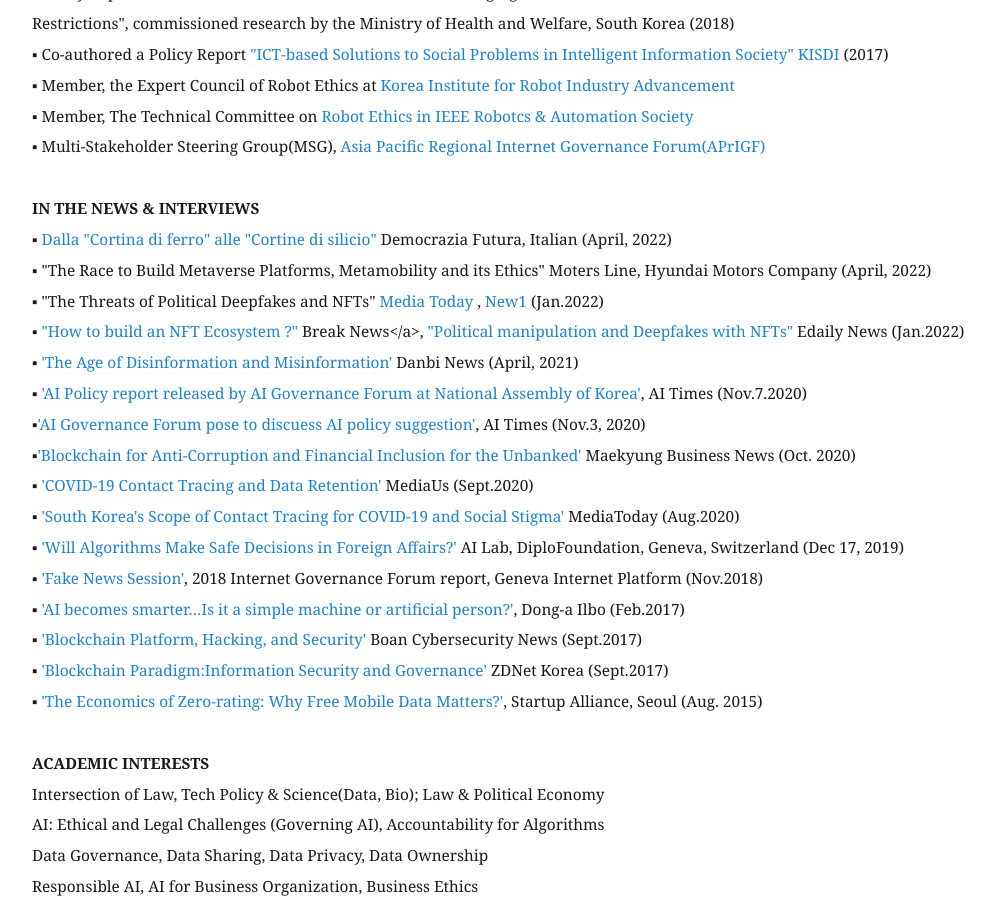
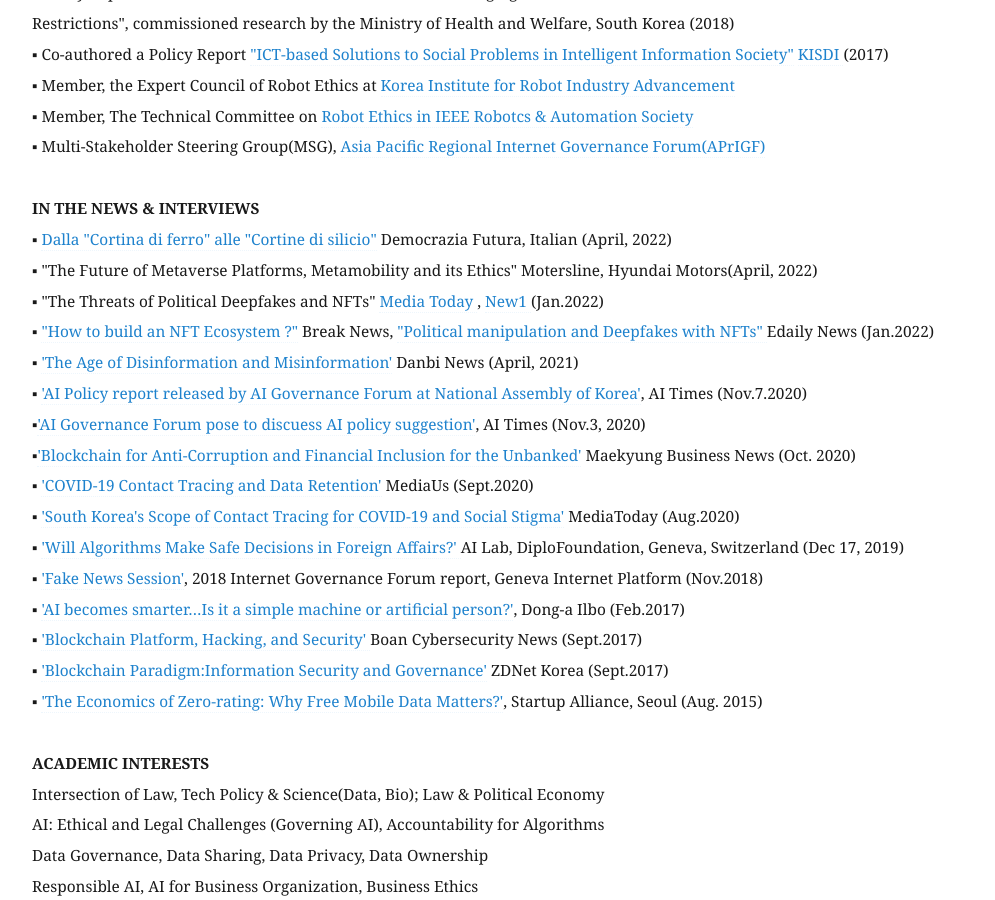
Before and after one commit to eunchangchoi/eunchangchoi.github.io, a Jekyll site: the page built from index.md, in a window 1280 px wide and 900 px high, scrolled down 5533 px. Shown: the whole window, without its empty margins (68-1063 px from the left). Built offline with Jekyll 4.4.1, drawn with Linux system fonts in a browser that asks for light colours.

Commit message:
Update index.md

```diff
--- a/index.md
+++ b/index.md
@@ -137,10 +137,10 @@
 ▪ Multi-Stakeholder Steering Group(MSG), <a href="https://ap.rigf.asia/"> Asia Pacific Regional Internet Governance Forum(APrIGF)</a> <br>
   <br>
  <strong> IN THE NEWS & INTERVIEWS</strong> <br>
-▪ <a href="https://www.key4biz.it/democrazia-futura-dalla-cortina-di-ferro-alle-cortine-di-silicio-sara-linternet-globale-la-principale-vittima-del-conflitto-russo-ucraino/398412/"> Dalla "Cortina di ferro" alle "Cortine di silicio"</a> Democrazia Futura, Italian (April, 2022)<br>
-▪ "The Race to Build Metaverse Platforms, Metamobility and its Ethics" Moters Line, Hyundai Motors Company (April, 2022)<br>
+▪  <a href="https://www.key4biz.it/democrazia-futura-dalla-cortina-di-ferro-alle-cortine-di-silicio-sara-linternet-globale-la-principale-vittima-del-conflitto-russo-ucraino/398412/"> Dalla "Cortina di ferro" alle "Cortine di silicio"</a> Democrazia Futura, Italian (April, 2022)<br>
+▪ "The Future of Metaverse Platforms, Metamobility and its Ethics" Motersline, Hyundai Motors(April, 2022)<br>
 ▪ "The Threats of Political Deepfakes and NFTs" <a href="http://www.mediatoday.co.kr/news/articleView.html?idxno=301748"> Media Today </a>, <a href="https://www.news1.kr/articles/?4553816/"> New1 </a> (Jan.2022)<br>
-▪ <a href="https://www.breaknews.com/864283"> "How to build an NFT Ecosystem ?"</a> Break News</a>, <a href="https://www.edaily.co.kr/news/read?newsId=02768326632197392&mediaCodeNo=257&OutLnkChk=Y/"> "Political manipulation and Deepfakes with NFTs" </a> Edaily News (Jan.2022)<br>
+▪ <a href="https://www.breaknews.com/864283"> "How to build an NFT Ecosystem ?"</a> Break News, <a href="https://www.edaily.co.kr/news/read?newsId=02768326632197392&mediaCodeNo=257&OutLnkChk=Y/"> "Political manipulation and Deepfakes with NFTs" </a> Edaily News (Jan.2022)<br>
 ▪ <a href="http://www.danbinews.com/news/articleView.html?idxno=14304">'The Age of Disinformation and Misinformation'</a> Danbi News (April, 2021)<br>
 ▪ <a href="http://www.aitimes.com/news/articleView.html?idxno=133368">'AI Policy report released by AI Governance Forum at National Assembly of Korea'</a>, AI Times (Nov.7.2020)<br>
 ▪<a href="http://www.aitimes.com/news/articleView.html?idxno=133368">'AI Governance Forum pose to discuess AI policy suggestion'</a>, AI Times (Nov.3, 2020)<br>
```
